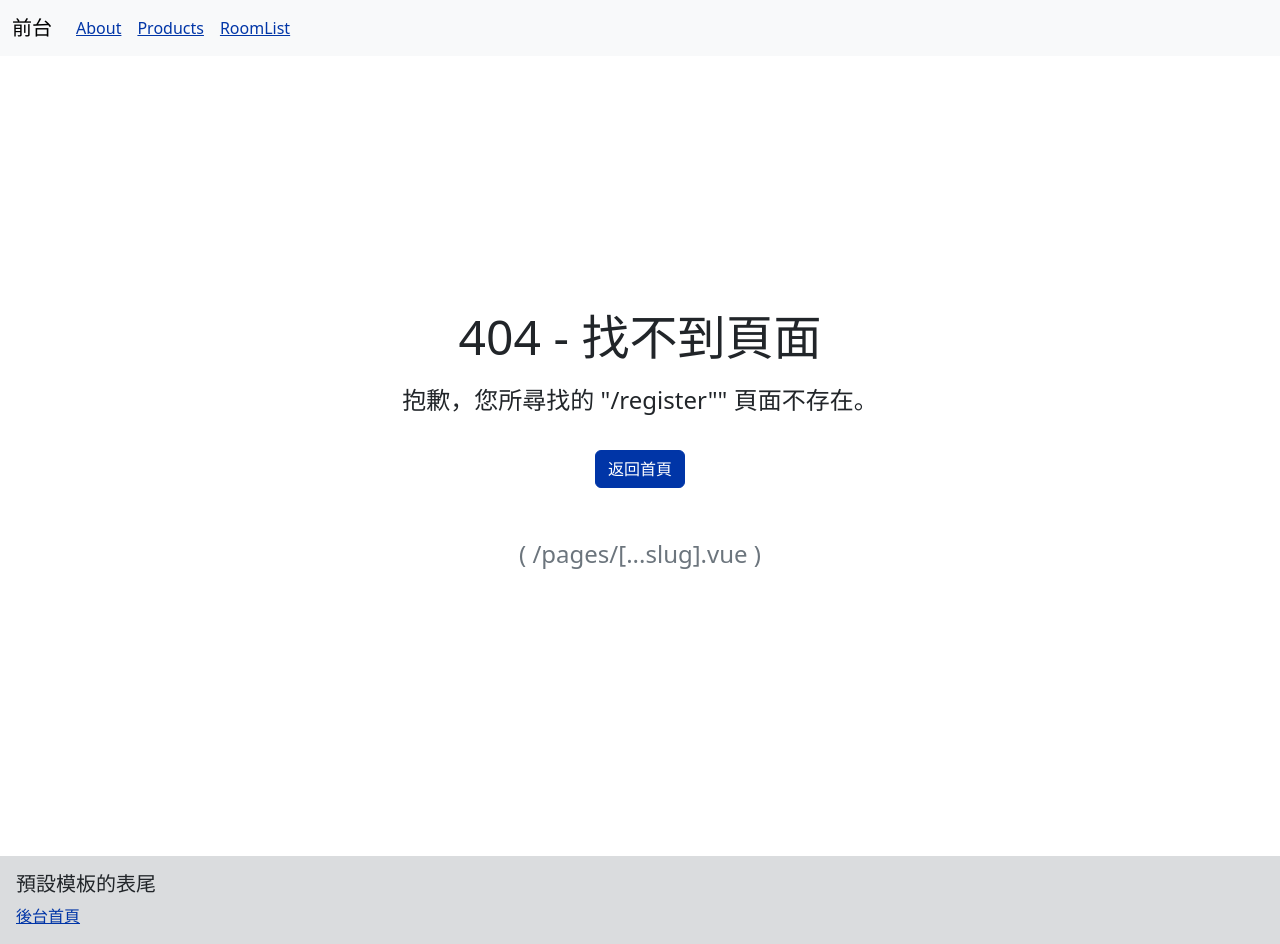
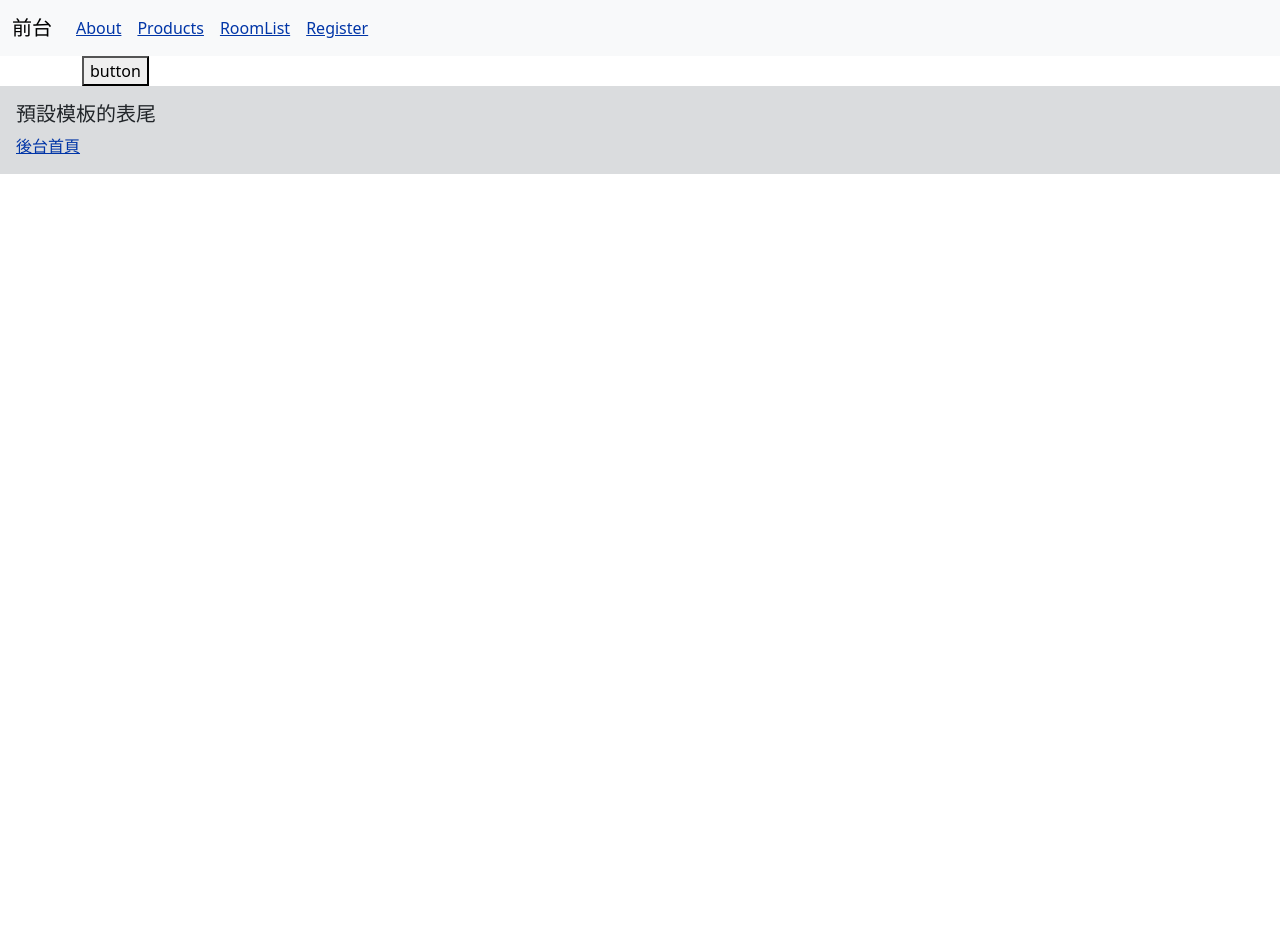
Before and after one commit to ninajeng/NuxtDailyDemo, a Nuxt app: page /register in a window 1280 px wide. Before the commit this address had no page. After the commit the page ends 800 px from the top, so only its background shows below. Built offline with nearby package versions, Linux system fonts and the light colour scheme.

Commit message:
chore: 加入 sweetAlert2

```diff
--- a/layouts/default.vue
+++ b/layouts/default.vue
@@ -19,6 +19,9 @@
           <li class="nav-item">
             <NuxtLink to="/room" class="nav-link">RoomList</NuxtLink>
           </li>
+          <li class="nav-item">
+            <NuxtLink to="/register" class="nav-link">Register</NuxtLink>
+          </li>
         </ul>
       </div>
     </div>
--- a/package.json
+++ b/package.json
@@ -12,6 +12,7 @@
   "dependencies": {
     "bootstrap": "^5.3.3",
     "nuxt": "^3.13.2",
+    "sweetalert2": "^11.14.5",
     "vue": "latest",
     "vue-loading-overlay": "^6.0.6",
     "vue-router": "latest"
--- /dev/null
+++ b/pages/register.vue
@@ -0,0 +1,17 @@
+<script setup>
+const { $swal } = useNuxtApp();
+const showMessage = () => {
+  $swal.fire({
+    title: "Error!",
+    text: "Do you want to continue",
+    icon: "error",
+    confirmButtonText: "Cool",
+  });
+};
+</script>
+
+<template>
+  <div><button type="button" @click="showMessage">button</button></div>
+</template>
+
+<style scoped></style>
--- /dev/null
+++ b/plugins/sweetalert2.client.js
@@ -0,0 +1,5 @@
+import Swal from "sweetalert2";
+
+export default defineNuxtPlugin((nuxtApp) => {
+  nuxtApp.provide("swal", Swal);
+});
```
Also changed, not shown: 2 other files (tests, documents, lock files or other folders).
